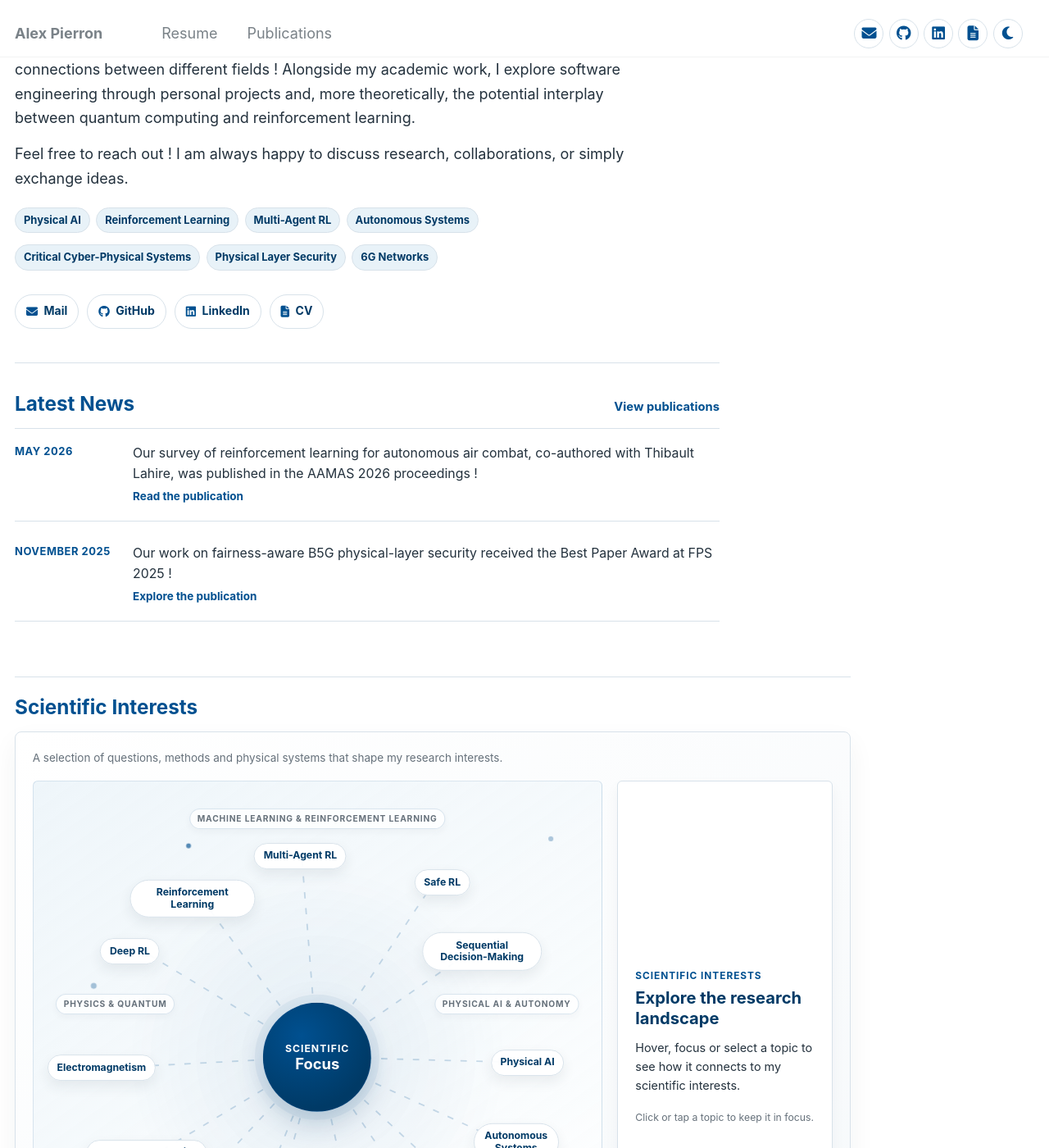
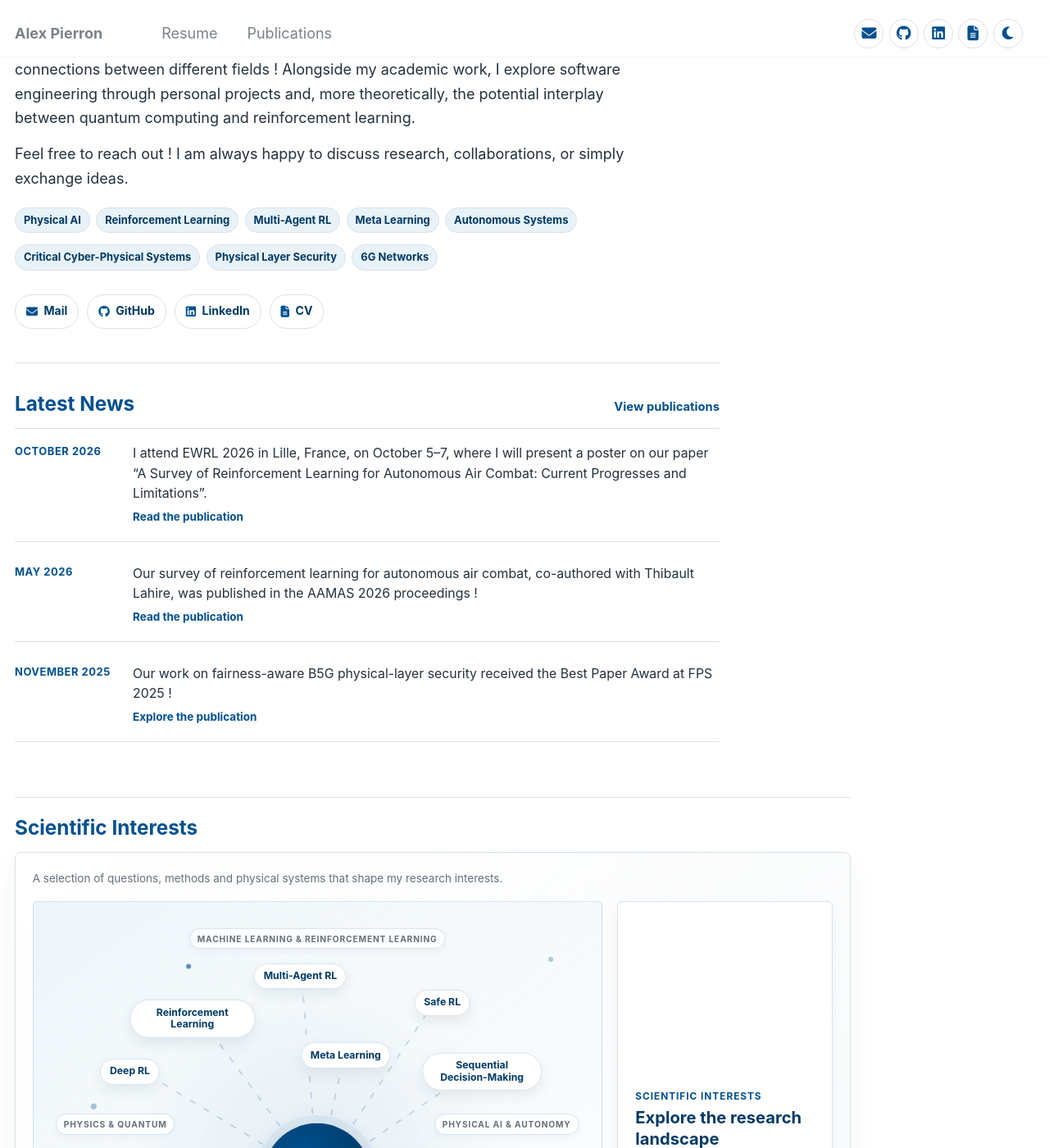
Before and after one commit to alex-pierron/alex-pierron.github.io, a Jekyll site: the page built from _pages/about.md, in a window 1280 px wide and 1400 px high, scrolled down 619 px. Shown: the whole window at 82% size. Built offline with Jekyll 4.4.1, drawn with Linux system fonts in a browser that asks for light colours.

Commit message:
Add EWRL news and Meta Learning research interests

```diff
--- a/_data/news.yml
+++ b/_data/news.yml
@@ -1,3 +1,9 @@
+- date: "2026-10"
+  label: "October 2026"
+  text: "I attend EWRL 2026 in Lille, France, on October 5–7, where I will present a poster on our paper “A Survey of Reinforcement Learning for Autonomous Air Combat: Current Progresses and Limitations”."
+  url: "/publications/"
+  link_label: "Read the publication"
+
 - date: "2026-05"
   label: "May 2026"
   text: "Our survey of reinforcement learning for autonomous air combat, co-authored with Thibault Lahire, was published in the AAMAS 2026 proceedings !"
--- a/_data/research_interests.yml
+++ b/_data/research_interests.yml
@@ -18,6 +18,11 @@ clusters:
         x: 47
         y: 14
         description: "Coordinated decision-making among multiple interacting agents."
+      - id: "meta-learning"
+        name: "Meta Learning"
+        x: 55
+        y: 29
+        description: "Learning to learn across tasks for rapid adaptation to new environments."
       - id: "safe-reinforcement-learning"
         name: "Safe RL"
         x: 72
--- a/_layouts/home.html
+++ b/_layouts/home.html
@@ -27,6 +27,7 @@ layout: default
         <li>Physical AI</li>
         <li>Reinforcement Learning</li>
         <li>Multi-Agent RL</li>
+        <li>Meta Learning</li>
         <li>Autonomous Systems</li>
         <li>Critical Cyber-Physical Systems</li>
         <li>Physical Layer Security</li>
```
